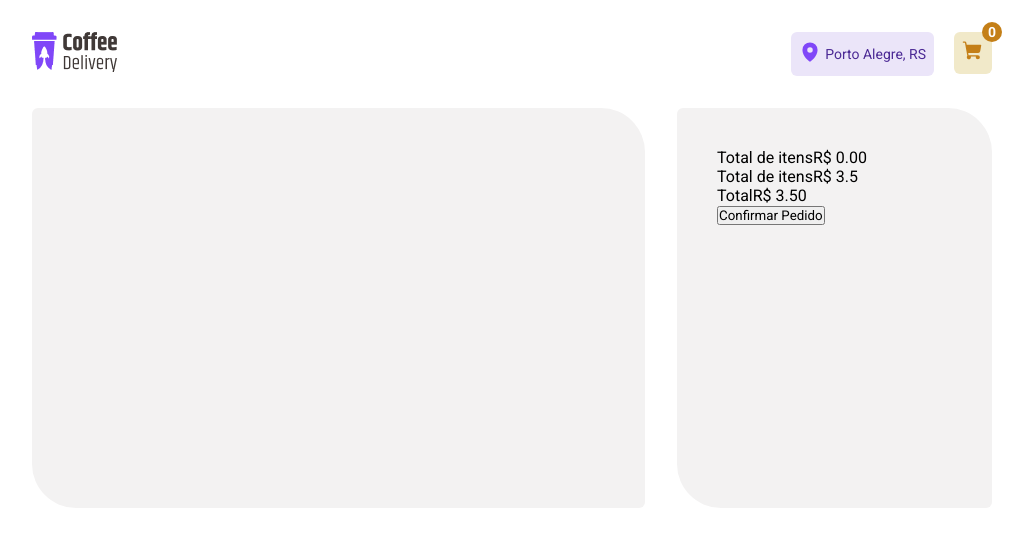
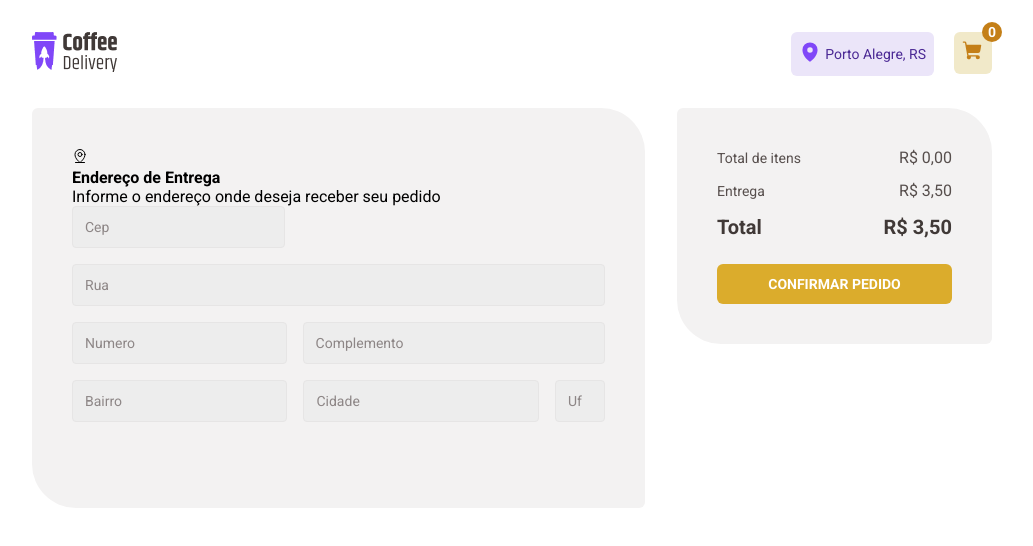
Before and after one commit to Du-devBR/rocketseatDesafio-Coffee-delivery, a React (Vite) app in the folder coffeeDelivery/: page /checkout in a window 1280 px wide. Shown: the top 546 px of the page, without its empty margins (128-1161 px from the left). Built offline with nearby package versions, Linux system fonts and the light colour scheme.

Commit message:
refactor: criado função no contexto para formatar preço, adicionando padrão br

```diff
--- a/coffeeDelivery/src/components/Card/index.tsx
+++ b/coffeeDelivery/src/components/Card/index.tsx
@@ -7,7 +7,7 @@ import { ProductsContext } from "../../context/ProductsContext";
 
 
 export function Card({id, picture, name, price, description, types}: IProducts){
-  const {handleAddProductToCart, handleRemoveProductToCart} = useContext(ProductsContext)
+  const {handleAddProductToCart, FormatPriceValue} = useContext(ProductsContext)
 
   const [quant, setQuant] = useState(1)
 
@@ -23,14 +23,6 @@ export function Card({id, picture, name, price, description, types}: IProducts){
     };
     handleAddProductToCart(productData)
     setQuant(1)
-  }
-
-  function removeProductToCart(id: number | undefined){
-
-    if(id !== undefined){
-      handleRemoveProductToCart(id)
-      console.log(id)
-    }
   }
 
   return(
@@ -54,7 +46,7 @@ export function Card({id, picture, name, price, description, types}: IProducts){
       <FooterCard>
         <ContainerPrice>
           <span>R$</span>
-          <span>{price.toFixed(2)}</span>
+          <span>{`${FormatPriceValue(price)}`}</span>
         </ContainerPrice>
         <Counter
           onQuantItem={quant}
--- /dev/null
+++ b/coffeeDelivery/src/components/Forms/components/Address/index.tsx
@@ -0,0 +1,43 @@
+import { MapPinLine } from "phosphor-react";
+import { ContainerAddress, ContainerComplement, Street, ZipCode, FormContainer, StyledInput, Number, Complement, ContainerComplementAddress, Region, City, StateCode } from "./style";
+
+export function Address(){
+  return(
+    <ContainerAddress>
+      <header>
+        <MapPinLine  />
+        <div>
+          <strong>Endereço de Entrega</strong>
+          <p>Informe o endereço onde deseja receber seu pedido</p>
+        </div>
+      </header>
+      <FormContainer>
+        <ZipCode>
+          <StyledInput type="text" placeholder="Cep" />
+        </ZipCode>
+        <Street>
+          <StyledInput type="text" placeholder="Rua" />
+        </Street>
+        <ContainerComplement>
+          <Number>
+            <StyledInput type="text" placeholder="Numero" />
+          </Number>
+          <Complement>
+            <StyledInput type="text" placeholder="Complemento" />
+          </Complement>
+        </ContainerComplement>
+        <ContainerComplementAddress>
+          <Region>
+            <StyledInput type="text" placeholder="Bairro" />
+          </Region>
+          <City>
+            <StyledInput type="text" placeholder="Cidade" />
+          </City>
+          <StateCode>
+            <StyledInput type="text" placeholder="Uf" />
+          </StateCode>
+        </ContainerComplementAddress>
+      </FormContainer>
+    </ContainerAddress>
+  )
+}
--- /dev/null
+++ b/coffeeDelivery/src/components/Forms/components/Address/style.ts
@@ -0,0 +1,81 @@
+import { styled } from "styled-components";
+
+export const ContainerAddress = styled.div`
+  display: flex;
+  flex-direction: column;
+  width: 100%;
+  padding: 2.5rem;
+`
+
+export const FormContainer = styled.div`
+  display: flex;
+  flex-direction: column;
+  width: 100%;
+  gap: 1rem;
+  flex-wrap: wrap
+`
+
+export const ZipCode = styled.div`
+  max-width: 40%;
+`
+
+export const Street = styled.div`
+  max-width: 100%;
+`
+
+export const ContainerComplement = styled.div`
+  display: flex;
+  width: 100%;
+  justify-content: space-between;
+  gap: 1rem;
+`
+
+export const Complement = styled.div`
+  width: calc(60% - 0.5rem);
+`
+
+export const Number = styled.div`
+  width: calc(40% + 0.5rem);
+`
+
+export const ContainerComplementAddress = styled.div`
+  width: 100%;
+  display: flex;
+  /* justify-content: space-between; */
+  gap: 1rem;
+`
+
+export const Region = styled.div`
+  width: calc(40% + 1rem);
+`
+
+export const City = styled.div`
+  width: calc(50% - 1rem);
+`
+
+export const StateCode = styled.div`
+  width: 10%;
+`
+
+export const StyledInput = styled.input`
+  width: 100%;
+  padding: 0.75rem;
+  border: none;
+  border-radius: 0.25rem;
+  font-weight: 400;
+  font-size: ${props => props.theme.font_roboto["Text S"]};
+  color: ${props => props.theme["base-text"]};
+  background: ${props => props.theme["base-input"]};
+  border: 1px solid ${props => props.theme["base-button"]};
+  outline: none;
+  transition: 0.5s;
+
+  &::placeholder{
+    color: ${props => props.theme["base-label"]};
+  }
+
+  &:focus{
+    border: 1px solid ${props => props.theme.yellow};
+    transition: 0.5s;
+  }
+`
--- a/coffeeDelivery/src/components/Forms/index.tsx
+++ b/coffeeDelivery/src/components/Forms/index.tsx
@@ -1,9 +1,10 @@
+import { Address } from "./components/Address";
 import { FormsContainer } from "./style";
 
 export function Forms(){
   return(
     <FormsContainer>
-      <h1></h1>
+      <Address />
     </FormsContainer>
   )
 }
--- a/coffeeDelivery/src/components/Summary/components/Order/index.tsx
+++ b/coffeeDelivery/src/components/Summary/components/Order/index.tsx
@@ -1,6 +1,6 @@
 import { useContext, useEffect } from "react";
 import { Counter } from "../../../Counter";
-import { ActionOrder, ButtonSubmitOrder, InfoOrder, OrderContainer } from "./style";
+import { ActionOrder, ButtonRemoveOrder, InfoOrder, OrderContainer } from "./style";
 import { ProductsContext } from "../../../../context/ProductsContext";
 import { Trash } from "phosphor-react";
 
@@ -17,8 +17,8 @@ interface IOrder {
 
 export function Order({picture, name, onQuant, price, onRemoveCart, onRemoveQuantItems, onAddQuantItems}: IOrder){
 
-  const {handlePriceTotal} = useContext(ProductsContext)
-  const totalOrder = (price * onQuant).toFixed(2);
+  const {handlePriceTotal, FormatPriceValue} = useContext(ProductsContext)
+  const totalOrder = (price * onQuant);
 
   useEffect(() => {
     handlePriceTotal()
@@ -35,15 +35,15 @@ export function Order({picture, name, onQuant, price, onRemoveCart, onRemoveQuan
             onRemoveQuantItems={onRemoveQuantItems}
             onAddQuantItems={onAddQuantItems}
           />
-          <ButtonSubmitOrder
+          <ButtonRemoveOrder
             onClick={onRemoveCart}
             >
               <Trash className="trash" size={16} />
               Remover
-          </ButtonSubmitOrder>
+          </ButtonRemoveOrder>
         </ActionOrder>
       </InfoOrder>
-      <span>{`R$${totalOrder}`}</span>
+      <span>{`R$${FormatPriceValue(totalOrder)}`}</span>
     </OrderContainer>
   )
 }
--- a/coffeeDelivery/src/components/Summary/components/Order/style.ts
+++ b/coffeeDelivery/src/components/Summary/components/Order/style.ts
@@ -40,9 +40,7 @@ export const ActionOrder = styled.div`
   gap: 0.5rem;
 `
 
-
-
-export const ButtonSubmitOrder = styled.button`
+export const ButtonRemoveOrder = styled.button`
   display: flex;
   align-items: center;
   cursor: pointer;
--- a/coffeeDelivery/src/components/Summary/index.tsx
+++ b/coffeeDelivery/src/components/Summary/index.tsx
@@ -1,14 +1,14 @@
 import { useContext} from "react";
 import { Order } from "./components/Order";
-import { SummaryContainer } from "./style";
+import { ButtonSubmitOrder, OrderDelivery, PriceOrderConatiner, SummaryContainer, TotalItems, TotalOrder } from "./style";
 import { ProductsContext } from "../../context/ProductsContext";
 
 export function Summary(){
 
-  const {products, somePriceOrders, handleRemoveProductToCart, handleQuantityItemsRemove, handleQuantityItemsAdd} = useContext(ProductsContext)
+  const {products, somePriceOrders, handleRemoveProductToCart, handleQuantityItemsRemove, handleQuantityItemsAdd, FormatPriceValue} = useContext(ProductsContext)
 
   const orderDelivery = 3.50
-  const totalPrice = (somePriceOrders + orderDelivery).toFixed(2)
+  const totalPrice = (somePriceOrders + orderDelivery)
 
   function removeProductToCart(id: number | undefined){
 
@@ -31,6 +31,7 @@ export function Summary(){
     }
   }
 
+
   return(
     <SummaryContainer>
       {
@@ -48,21 +49,23 @@ export function Summary(){
           />
         ))
       }
-      <div>
-        <div>
+      <PriceOrderConatiner>
+        <TotalItems>
           <span>Total de itens</span>
-          <span>{`R$ ${somePriceOrders.toFixed(2)}`}</span>
-        </div>
-        <div>
-          <span>Total de itens</span>
-          <span>{`R$ ${orderDelivery}`}</span>
-        </div>
-        <div>
+          <span>{`R$ ${FormatPriceValue(somePriceOrders)}`}</span>
+        </TotalItems>
+        <OrderDelivery>
+          <span>Entrega</span>
+          <span>{`R$ ${FormatPriceValue(orderDelivery)}`}</span>
+        </OrderDelivery>
+        <TotalOrder>
           <span>Total</span>
-          <span>{`R$ ${totalPrice}`}</span>
-        </div>
-        <button>Confirmar Pedido</button>
-      </div>
+          <span>{`R$ ${FormatPriceValue(totalPrice)}`}</span>
+        </TotalOrder>
+        <ButtonSubmitOrder>
+          Confirmar Pedido
+        </ButtonSubmitOrder>
+      </PriceOrderConatiner>
     </SummaryContainer>
   )
 }
--- a/coffeeDelivery/src/components/Summary/style.ts
+++ b/coffeeDelivery/src/components/Summary/style.ts
@@ -4,8 +4,82 @@ export const SummaryContainer = styled.div`
   display: flex;
   flex-direction: column;
   width: 448px;
+  height: 100%;
   padding: 2.5rem;
   gap: 1.5rem;
   background: ${props => props.theme["base-card"]};
   border-radius: 0.375rem 2.75rem 0.375rem 2.75rem;
 `
+export const PriceOrderConatiner = styled.div`
+  display: flex;
+  flex-direction: column;
+  gap: 0.75rem;
+  width: 100%;
+
+`
+
+const BaseDiv = styled.div`
+  display: flex;
+  justify-content: space-between;
+  align-items: center;
+`
+
+
+export const TotalItems = styled(BaseDiv)`
+  span {
+    line-height: 130%;
+    font-weight: 400;
+    font-size: ${props => props.theme.font_roboto["Text S"]};
+    color: ${props => props.theme["base-text"]};
+
+    &:last-child{
+      font-size: ${props => props.theme.font_roboto["Text M"]};
+    }
+  }
+`
+
+export const OrderDelivery = styled(BaseDiv)`
+  span {
+    line-height: 130%;
+    font-weight: 400;
+    font-size: ${props => props.theme.font_roboto["Text S"]};
+    color: ${props => props.theme["base-text"]};
+
+    &:last-child{
+      font-size: ${props => props.theme.font_roboto["Text M"]};
+    }
+  }
+`
+
+export const TotalOrder = styled(BaseDiv)`
+  span {
+    line-height: 130%;
+    font-weight: 700;
+    font-size: ${props => props.theme.font_roboto["Text L"]};
+    color: ${props => props.theme["base-subtitle"]};
+
+    &:last-child{
+      font-size: ${props => props.theme.font_roboto["Text L"]};
+    }
+  }
+`
+
+export const ButtonSubmitOrder = styled.button`
+  width: 100%;
+  text-transform: uppercase;
+  padding: 0.75rem 1rem;
+  border: none;
+  border-radius: 0.375rem;
+  font-weight: 700;
+  margin-top: 0.75rem;
+  font-size: ${props => props.theme.font_roboto["Button G"]};
+  color: ${props => props.theme.white};
+  background: ${props => props.theme.yellow};
+  transition: 0.5s;
+  cursor: pointer;
+
+  &:hover{
+    background: ${props => props.theme["yellow-dark"]};
+    transition: 0.5s;
+  }
+`
--- a/coffeeDelivery/src/context/ProductsContext.tsx
+++ b/coffeeDelivery/src/context/ProductsContext.tsx
@@ -11,6 +11,7 @@ interface ProductsContextType {
   handleRemoveProductToCart: (id: number) => void
   handleQuantityItemsRemove: (id: number) => void
   handleQuantityItemsAdd: (id: number) => void
+  FormatPriceValue: (price: number) => void
 }
 export const ProductsContext = createContext({} as ProductsContextType )
 
@@ -52,9 +53,19 @@ export function ProductsContextProvider({children}: ProductsContextProviderProps
 
     setSomePriceOrders(priceTotal)
   }
+
+  function FormatPriceValue(price: number){
+    const priceToFormat = price;
+    const priceFormatter = new Intl.NumberFormat('pt-BR', {
+      minimumFractionDigits: 2,
+      maximumFractionDigits: 2,
+    })
+
+    return priceFormatter.format(priceToFormat)
+  }
   return(
     <ProductsContext.Provider
-      value={{products, countItens, somePriceOrders, handlePriceTotal, handleAddProductToCart, handleRemoveProductToCart, handleQuantityItemsRemove, handleQuantityItemsAdd}}
+      value={{products, countItens, somePriceOrders, handlePriceTotal, handleAddProductToCart, handleRemoveProductToCart, handleQuantityItemsRemove, handleQuantityItemsAdd, FormatPriceValue}}
     >
       {children}
     </ProductsContext.Provider>
```
